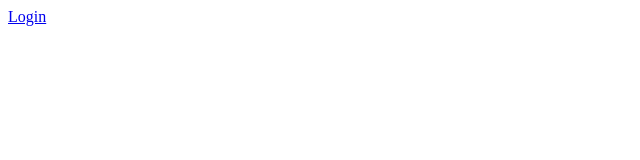
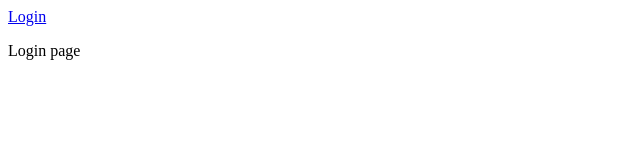
Before and after one commit to dextermichael/Star, a React (Create React App) app in the folder client/: page /login in a window 1280 px wide. Shown: the top 160 px of the page, without its empty margins (0-640 px from the left). Built offline with nearby package versions, Linux system fonts and the light colour scheme.

Commit message:
fixed bug

```diff
--- a/client/src/components/LogInPage.js
+++ b/client/src/components/LogInPage.js
@@ -4,7 +4,7 @@ class LogInPage extends Component {
     render() {
         return (
             <div>
-
+                <p>Login page</p>
             </div>
         );
     }
```
